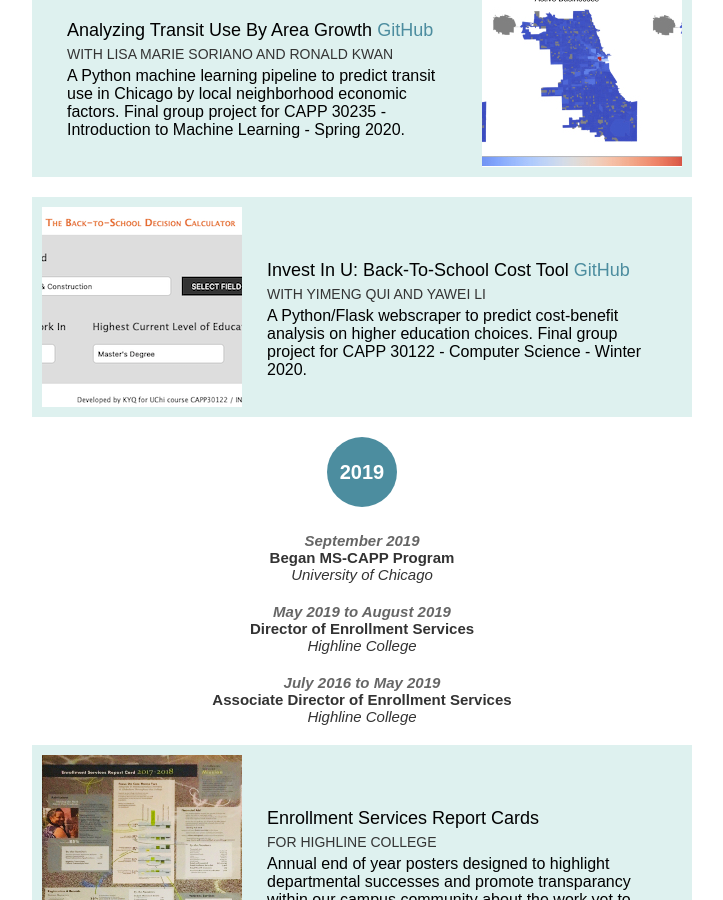
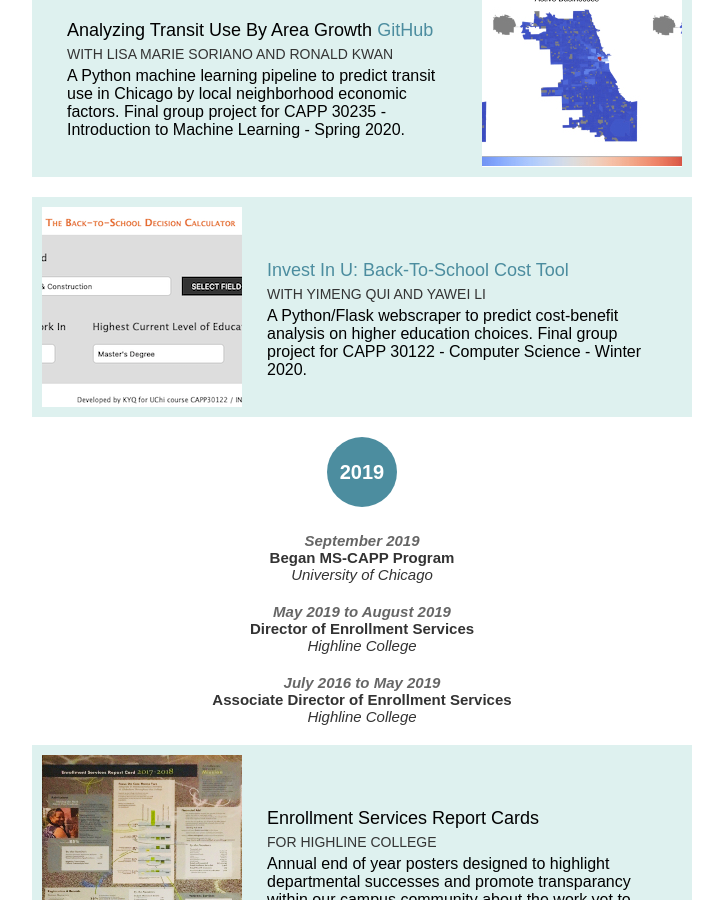
Before and after one commit to lokijoanderso/lokijoanderso.github.io, a Jekyll site: the page index.html, which Jekyll copies as it is, in a window 1280 px wide and 900 px high, scrolled down 2118 px. Shown: the whole window, without its empty margins (278-1001 px from the left). Built offline with Jekyll 4.4.1, drawn with Linux system fonts in a browser that asks for light colours.

Commit message:
Update index.html

```diff
--- a/index.html
+++ b/index.html
@@ -241,8 +241,7 @@
 
                   <div class="project">
                       <h3>
-                          Invest in U: Back-to-School Cost Tool
-                          <a href="https://github.com/lokijoanderso/School-CBA-Tool-Project">GitHub</a>
+                          <a href="https://lokijoanderso.github.io/School-CBA-Tool-Project/">Invest in U: Back-to-School Cost Tool</a>
 
                       </h3>
                       <h4>with Yimeng Qui and Yawei Li</h4>
```
